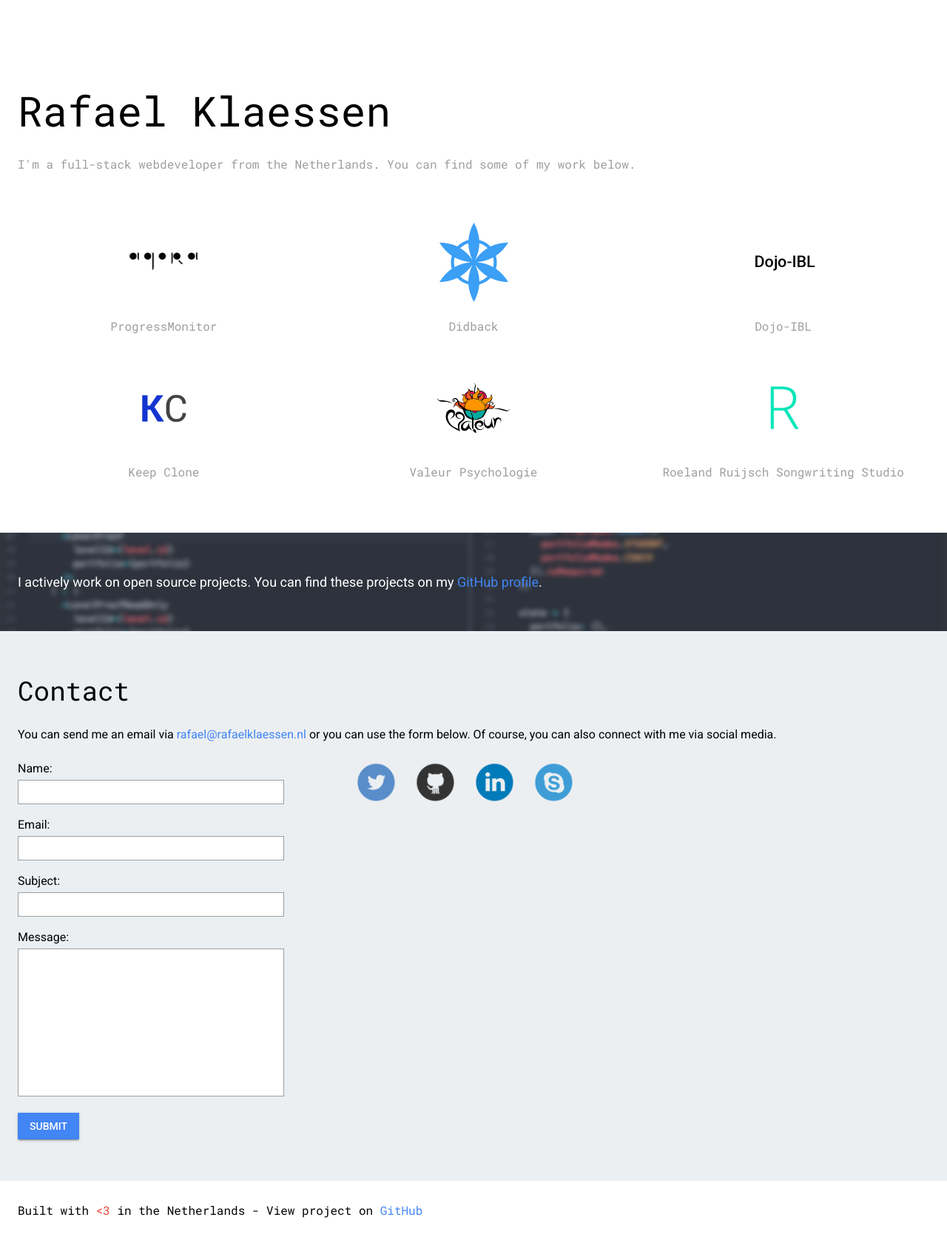
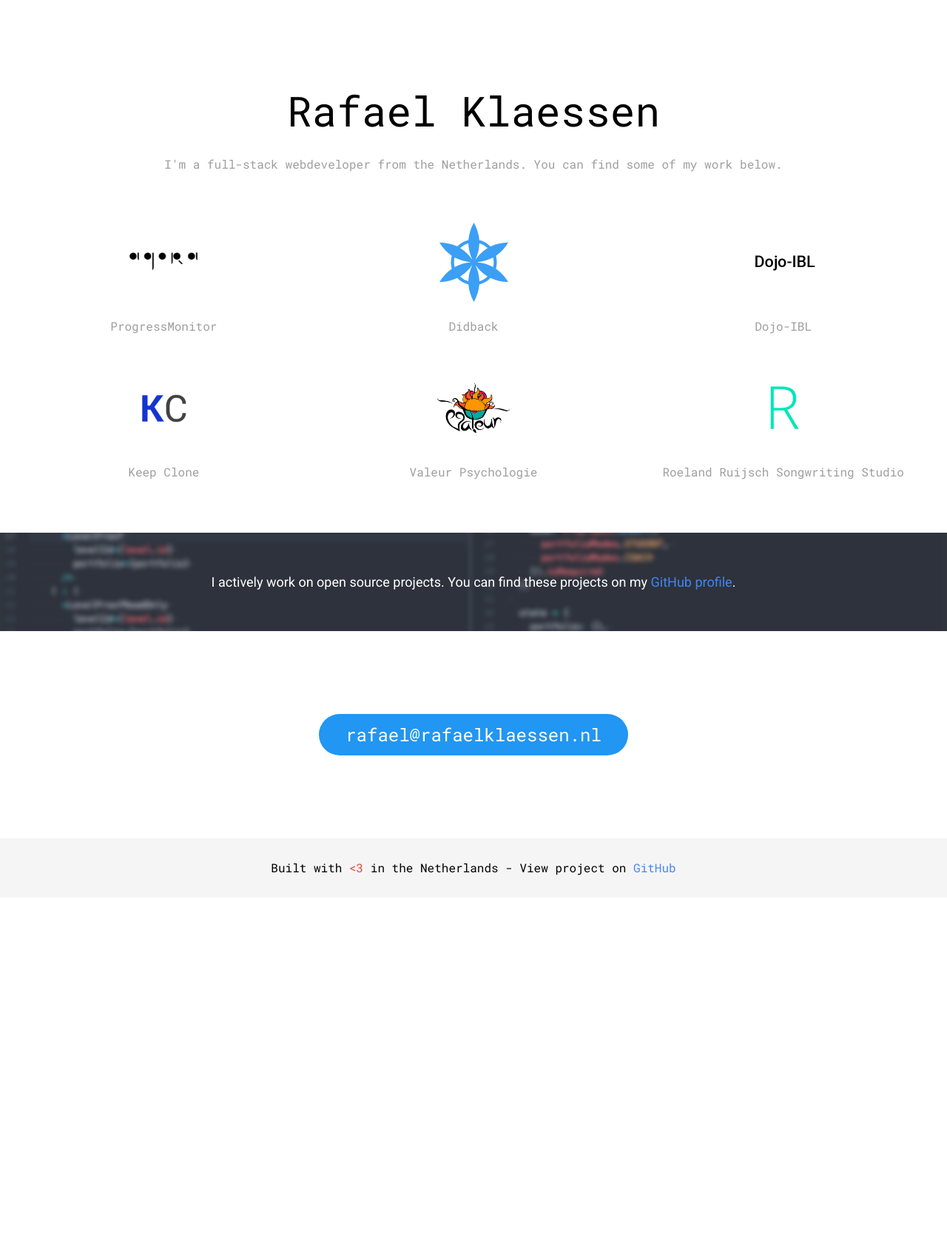
Before and after one commit to rafaelklaessen/rafaelklaessen.nl, a PHP site: page / in a window 1280 px wide. Shown: the whole page at 74% size. After the commit the page ends 1183 px from the top, so only its background shows below. Run offline with PHP 8.4, Linux system fonts and the light colour scheme; style sheets or scripts are compiled from the project's sources; some libraries are stand-ins or nearby versions.

Commit message:
Continued working on redesign

```diff
--- a/index.html
+++ b/index.html
@@ -74,65 +74,9 @@
     </section>
 
     <section id="contact" class="contact page-section">
-      <div class="container">
-        <h1 class="section-title">
-          Contact
-        </h1>
-        <p class="section-text">
-          You can send me an email via <a class="normal-link" href="mailto:rafael@rafaelklaessen.nl">rafael@rafaelklaessen.nl</a> or you can use the form below.
-          Of course, you can also connect with me via social media.
-        </p>
-        <section class="contact-form-container">
-          <form id="contact-form" class="contact-form" action="mail.php" method="post">
-            <div class="name-form-group form-group">
-              <label class="name-label form-label" for="name">Name:</label>
-              <input id="name" class="form-field form-input" name="name" type="text">
-              <div class="name-error form-error"></div>
-            </div>
-            <div class="email-form-group form-group">
-              <label class="email-label form-label" for="email">Email:</label>
-              <input id="email" class="form-field form-input" name="email" type="text">
-              <div class="email-error form-error"></div>
-            </div>
-            <div class="subject-form-group form-group">
-              <label class="subject-label form-label" for="subject">Subject:</label>
-              <input id="subject" class="form-field form-input" name="subject" type="text">
-              <div class="subject-error form-error"></div>
-            </div>
-            <div class="msg-form-group form-group">
-              <label class="textarea-label form-label" for="msg">Message:</label>
-              <textarea id="msg" class="form-field form-textarea" name="msg"></textarea>
-              <div class="textarea-error form-error"></div>
-            </div>
-            <button class="submit-btn btn" type="submit">Submit</button>
-          </form>
-          <h2 class="success-message">Email successfully sent</h2>
-        </section>
-        <section class="social-media-container">
-          <ul class="social-media-items">
-            <li class="social-media-item">
-              <a href="https://www.twitter.com/ra_ca02" target="_blank">
-                <img class="social-media-icon" src="images/icons/social/twitter.png" alt="Twitter icon">
-              </a>
-            </li>
-            <li class="social-media-item">
-              <a href="https://www.github.com/rafaelklaessen" target="_blank">
-                <img class="social-media-icon" src="images/icons/social/github.png" alt="GitHub icon">
-              </a>
-            </li>
-            <li class="social-media-item">
-              <a href="https://nl.linkedin.com/in/rafael-klaessen-644034107" target="_blank">
-                <img class="social-media-icon" src="images/icons/social/linkedin.png" alt="LinkedIn icon">
-              </a>
-            </li>
-            <li class="social-media-item">
-              <a href="skype:ra-ca02?chat">
-                <img class="social-media-icon" src="images/icons/social/skype.png" alt="Skype icon">
-              </a>
-            </li>
-          </ul>
-        </section>
-      </div>
+      <a class="email-btn" href="mailto:rafael@rafaelklaessen.nl" target="_blank">
+        rafael@rafaelklaessen.nl
+      </a>
     </section>
 
     <footer id="site-footer" class="site-footer page-section">
--- a/mail.php
+++ b/mail.php
@@ -23,11 +23,7 @@ if ($_SERVER["REQUEST_METHOD"] == "POST") {
     }
   }
 
-  if (empty($_POST["subject"])) {
-    $subjectErr = "Subject is required.";
-  } else {
-    $subject = test_input($_POST["subject"]);
-  }
+  $subject = test_input($_POST["subject"]);
 
   if (empty($_POST["msg"])) {
     $msgErr = "A message is required.";
--- a/sass/main.scss
+++ b/sass/main.scss
@@ -37,27 +37,6 @@ h1, h2, h3, h4 {
   }
 }
 
-.btn {
-  padding: 0 16px;
-  line-height: 36px;
-  vertical-align: middle;
-  font-family: inherit;
-  font-size: 14px;
-  font-weight: 500;
-  text-align: center;
-  text-transform: uppercase;
-  border: 0;
-  box-shadow: 0px 3px 1px -2px rgba(0, 0, 0, .2), 0px 2px 2px 0px rgba(0, 0, 0, .14), 0px 1px 5px 0px rgba(0, 0, 0, .12);
-  cursor: pointer;
-  outline-width: 0;
-  @include transition($mainTransition);
-  @include noappearance();
-
-  &:active {
-    box-shadow: 0px 5px 5px -3px rgba(0, 0, 0, .2), 0px 8px 10px 1px rgba(0, 0, 0, .14), 0px 3px 14px 2px rgba(0, 0, 0, .12);
-  }
-}
-
 .page-section {
   padding-top: 56px;
   padding-bottom: 56px;
@@ -68,13 +47,6 @@ h1, h2, h3, h4 {
   margin-right: auto;
   width: 1280px;
   max-width: calc(100% - 48px);
-}
-
-.section-title {
-  margin: 0;
-  margin-bottom: 24px;
-  font-size: 36px;
-  font-weight: 400;
 }
 
 p,
@@ -91,12 +63,19 @@ p,
 #site-intro {
   padding-top: 112px;
   padding-bottom: 0;
+  text-align: center;
 
   .site-title {
+    margin: 0;
+    margin-bottom: 24px;
     font-size: 56px;
+    font-weight: 400;
   }
 
   .site-subtext {
+    margin-top: 0;
+    margin-bottom: 0;
+    line-height: 1.5;
     font-family: 'Roboto Mono', sans-serif;
     color: #9E9E9E;
   }
@@ -174,103 +153,29 @@ p,
   background-size: cover;
   background-image: url('../images/open-source-background.png');
   background-repeat: no-repeat;
+  text-align: center;
   font-size: 18px;
 }
 
 #contact {
-  background-color: #ECEFF1;
-  overflow: auto;
+  padding-top: 112px;
+  padding-bottom: 112px;
+  text-align: center;
 
-  .contact-form-container {
-    float: left;
-    margin-right: 96px;
-    max-width: 100%;
+  .email-btn {
+    padding: 12px 36px;
+    background-color: #2196F3;
+    color: #FFFFFF;
+    font-size: 24px;
+    font-family: 'Roboto Mono', sans-serif;
+    text-decoration: none;
+    border-radius: 32px;
+    display: inline-block;
+    outline-width: 0;
+    @include transition($mainTransition);
 
-    .contact-form {
-      width: 360px;
-      max-width: 100%;
-
-      .form-group {
-        margin-bottom: 18px;
-
-        .form-label {
-          margin-bottom: 6px;
-          width: 100%;
-          display: block;
-        }
-
-        .form-field {
-          padding: 6px 12px;
-          width: 100%;
-          line-height: 1.5;
-          font: inherit;
-          border: 1px solid #9E9E9E;
-          outline-width: 0;
-          box-sizing: border-box;
-          @include transition($mainTransition);
-          @include noappearance();
-
-          &.error {
-            border-color: #EA4335;
-          }
-
-          &:focus {
-            border-color: #4285F4;
-          }
-        }
-
-        .form-textarea {
-          height: 200px;
-          resize: none;
-        }
-
-        .form-error {
-          margin-top: 4px;
-          color: #EA4335;
-        }
-      }
-
-      .submit-btn {
-        color: #FFFFFF;
-        background-color: #4285F4;
-
-        &:hover {
-          background-color: #083D91;
-        }
-      }
-    }
-
-    .success-message {
-      color: rgba(0, 0, 0, .7);
-      font-size: 24px;
-      font-weight: 400;
-      display: none;
-    }
-  }
-
-  .social-media-container {
-    float: left;
-
-    .social-media-items {
-      margin: 0 -12px;
-      padding: 0;
-      list-style: none;
-
-      .social-media-item {
-        float: left;
-        margin-left: 12px;
-        margin-right: 12px;
-
-        .social-media-icon {
-          width: 56px;
-          height: 56px;
-          @include transition($mainTransition);
-
-          &:hover {
-            opacity: .7;
-          }
-        }
-      }
+    &:hover {
+      background-color: #1565C0;
     }
   }
 }
@@ -278,6 +183,8 @@ p,
 #site-footer {
   padding-top: 28px;
   padding-bottom: 28px;
+  text-align: center;
+  background-color: #F5F5F5;
   font-family: 'Roboto Mono', sans-serif;
 
   .section-text .heart {
@@ -400,11 +307,6 @@ p,
 }
 
 @media screen and (max-width: 860px) {
-  .section-title {
-    margin-bottom: 18px;
-    font-size: 24px;
-  }
-
   #site-intro .site-title {
     font-size: 36px;
   }
@@ -440,10 +342,6 @@ p,
       height: 15vw;
     }
   }
-
-  #contact .contact-form-container {
-    margin-bottom: 48px;
-  }
 }
 
 @media screen and (max-width: 650px) {
@@ -458,10 +356,28 @@ p,
       height: 30vw;
     }
   }
+
+  #contact {
+    padding-top: 0;
+    padding-bottom: 0;
+
+    .email-btn {
+      padding: 112px 0;
+      border-radius: 0;
+      font-size: 24px;
+      display: block;
+    }
+  }
 }
 
 @media screen and (max-width: 450px) {
   .work-item-uncollapsed .work-item-header .close-btn {
     top: -44px;
   }
+
+  #contact .email-btn {
+    padding-top: 80px;
+    padding-bottom: 80px;
+    font-size: 18px;
+  }
 }
```
Also changed, not shown: images/icons/social/github.png (deleted), images/icons/social/linkedin.png (deleted), images/icons/social/skype.png (deleted), images/icons/social/twitter.png (deleted).
